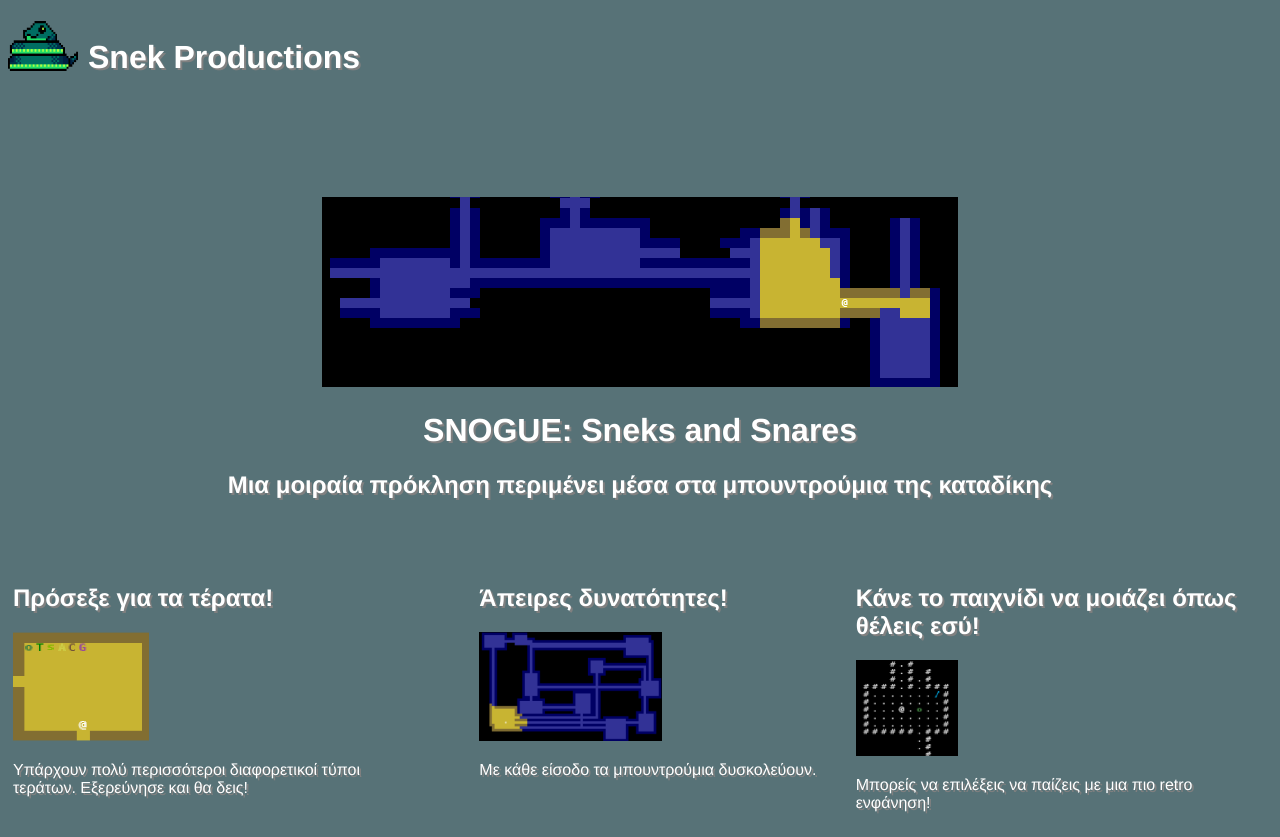
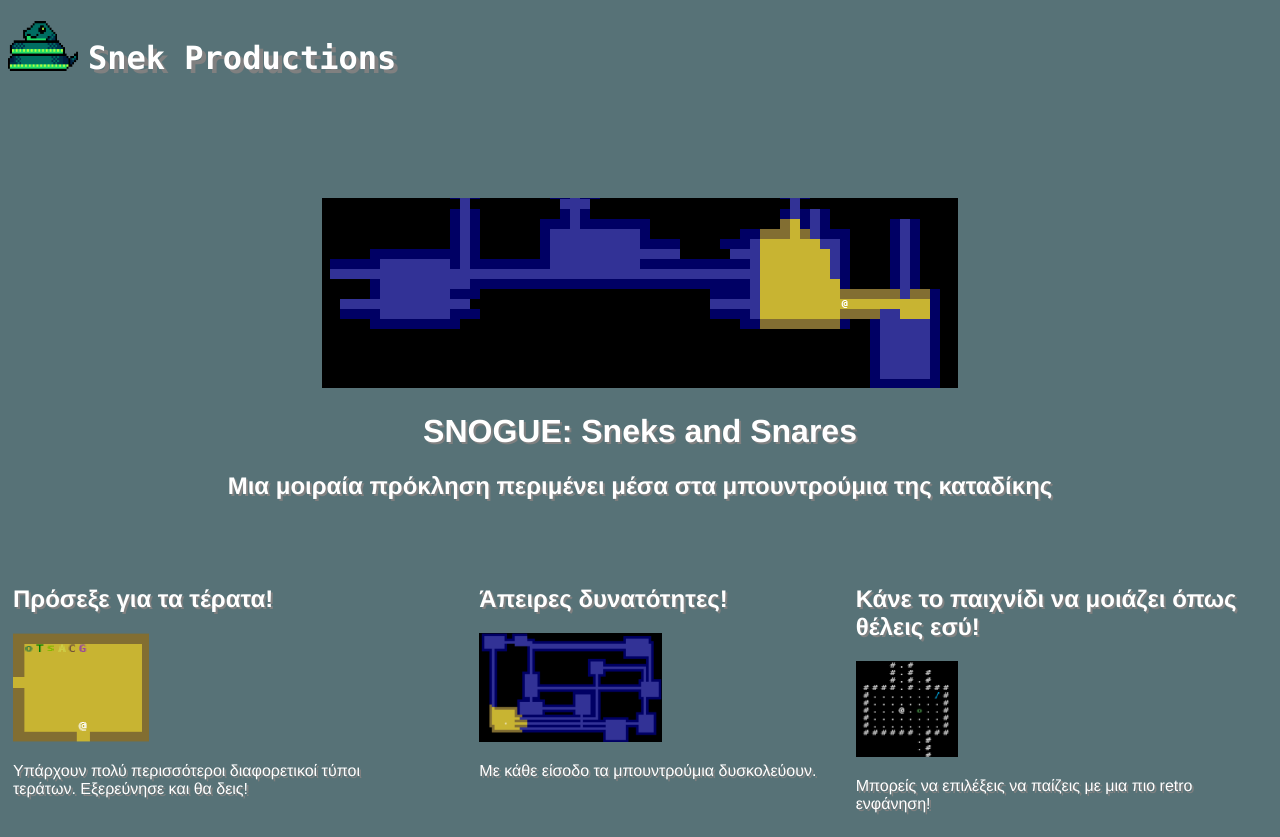
Before and after one commit to pythonthesnek/sneks-n-snares-website, a plain HTML site: page index.html in a window 1280 px wide. Shown: the top 837 px of the page. Drawn offline with Linux system fonts and the light colour scheme.

Commit message:
Update index.html

```diff
--- a/index.html
+++ b/index.html
@@ -11,7 +11,8 @@
 
        <div class="header">
             <img src="img/snek1_orig-3594424523.png" alt="snek" style="background-color: #577277">
-            <h1>Snek Productions</h1>
+            <h1 style="font-family: 'Lucida Console'; text-shadow: 4px 4px gray">
+           Snek Productions</h1>
        </div>
 
        <h1>&nbsp;</h1>
```
